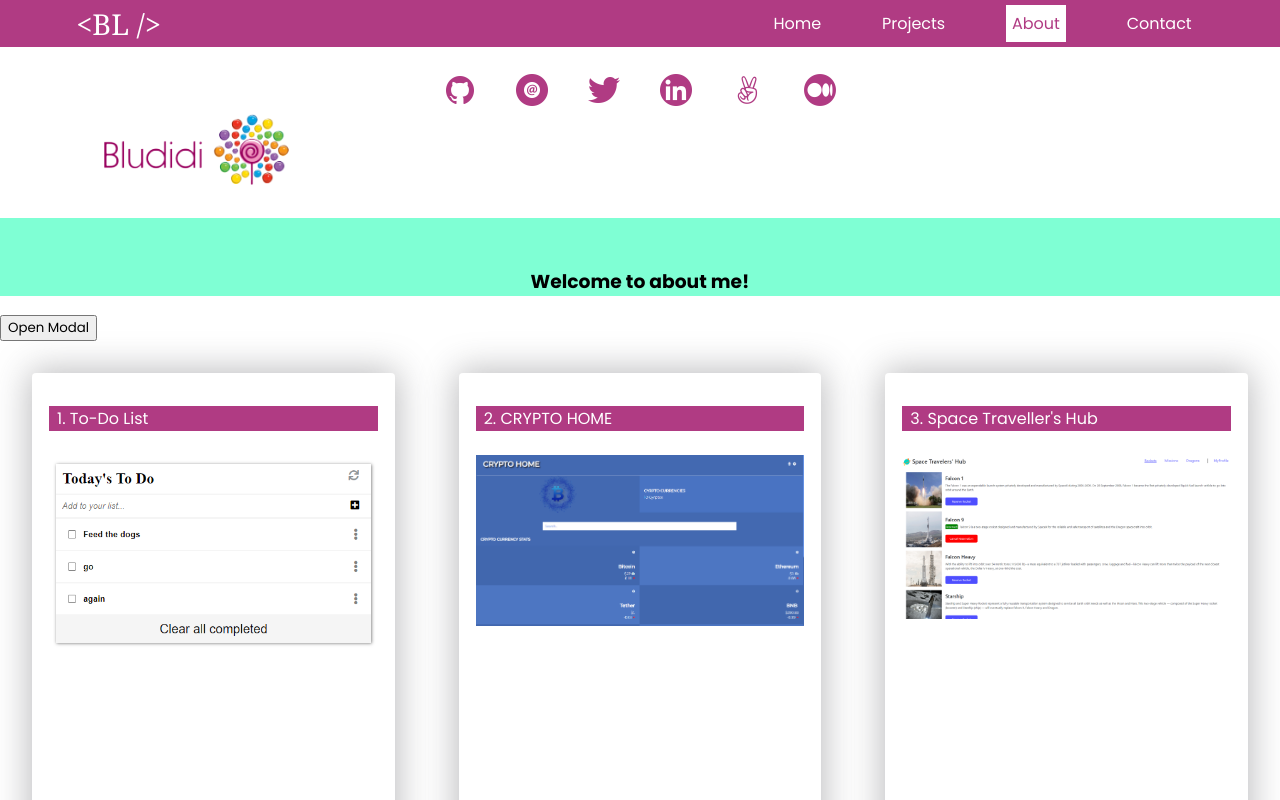
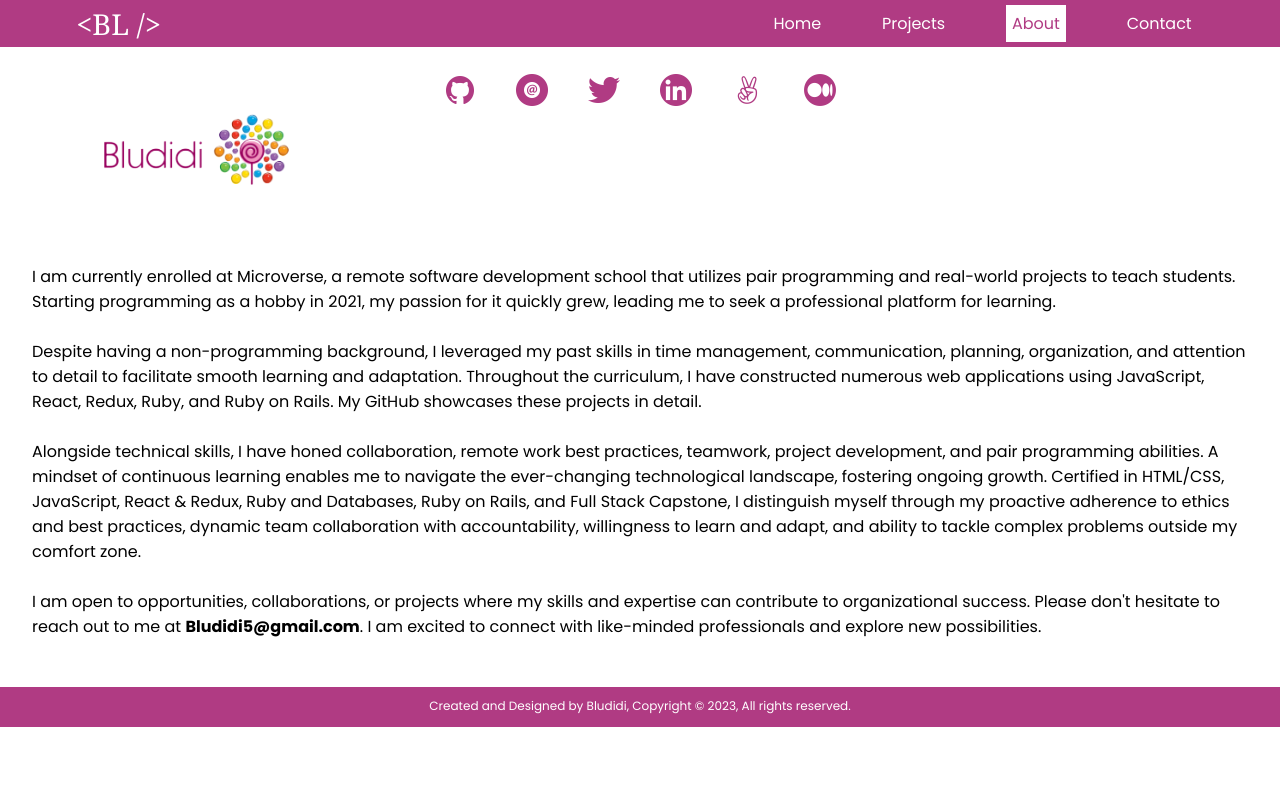
Before and after one commit to Bludidi/bludidi-portfolio, a React (Create React App) app: page /About in a window 1280 px wide. Shown: the top 800 px of the page. Built offline with nearby package versions, Linux system fonts and the light colour scheme; a web font is replaced by a local one.

Commit message:
Add about me data

```diff
--- a/src/App.css
+++ b/src/App.css
@@ -1,3 +1,6 @@
 /* .mid-section {
   background-color: aqua;
 } */
+ .App {
+  height: 100vh;
+ }
--- a/src/App.js
+++ b/src/App.js
@@ -2,6 +2,7 @@
 import React from 'react';
 import { Routes, Route } from 'react-router-dom';
 import Navbar from './components/Navbar';
+import Footer from './components/footer'
 import Home from './components/Home';
 import About from './components/About';
 import Contact from './components/Contact';
@@ -17,6 +18,7 @@ function App() {
         <Route path="About" element={<About />} />
         <Route path="Contact" element={<Contact />} />
       </Routes>
+      <Footer />
     </div>
   );
   }
--- a/src/components/About.js
+++ b/src/components/About.js
@@ -1,6 +1,6 @@
 import React from 'react';
 import Icons from './icons';
-import Modal from './modal';
+// import Modal from './modal';
 import './styles/About.css';
 
 const About = () => (
@@ -8,9 +8,42 @@ const About = () => (
     <Icons />
     <div className="logo-img" />
     <div className="mid-section about">
-      <h3>Welcome to about me!</h3>
+      <p>
+        I am currently enrolled at Microverse, a remote software development
+        school that utilizes pair programming and real-world projects to teach
+        students. Starting programming as a hobby in 2021, my passion for it
+        quickly grew, leading me to seek a professional platform for learning.
+        <br />
+        <br />
+        Despite having a non-programming background, I leveraged my past skills
+        in time management, communication, planning, organization, and attention
+        to detail to facilitate smooth learning and adaptation. Throughout the
+        curriculum, I have constructed numerous web applications using
+        JavaScript, React, Redux, Ruby, and Ruby on Rails. My GitHub showcases
+        these projects in detail.
+        <br />
+        <br />
+        Alongside technical skills, I have honed collaboration, remote work best
+        practices, teamwork, project development, and pair programming
+        abilities. A mindset of continuous learning enables me to navigate the
+        ever-changing technological landscape, fostering ongoing growth.
+        Certified in HTML/CSS, JavaScript, React & Redux, Ruby and Databases,
+        Ruby on Rails, and Full Stack Capstone, I distinguish myself through my
+        proactive adherence to ethics and best practices, dynamic team
+        collaboration with accountability, willingness to learn and adapt, and
+        ability to tackle complex problems outside my comfort zone.
+        <br />
+        <br />
+        I am open to opportunities, collaborations, or projects where my
+        skills and expertise can contribute to organizational success. Please
+        don&apos;t hesitate to reach out to me at&nbsp;
+        <b>
+          Bludidi5@gmail.com
+        </b>
+        . I am excited to connect with like-minded
+        professionals and explore new possibilities.
+      </p>
     </div>
-    <Modal />
   </>
 );
 
--- a/src/components/Contact.js
+++ b/src/components/Contact.js
@@ -1,6 +1,6 @@
 import React from 'react';
 import Icons from './icons';
-import Footer from './footer';
+// import Footer from './footer';
 import './styles/Contact.css';
 
 const Contact = () => (
@@ -56,7 +56,7 @@ const Contact = () => (
         </div>
       </div>
     </div>
-    <Footer />
+    {/* <Footer /> */}
   </>
 );
 
--- a/src/components/Home.js
+++ b/src/components/Home.js
@@ -3,7 +3,7 @@ import '@fortawesome/fontawesome-free/css/all.css';
 import './styles/Home.css';
 import './styles/icons.css';
 import Icons from './icons';
-import Footer from './footer';
+// import Footer from './footer';
 import profilePic from '../images/profile-pic.jpg';
 
 const Home = () => (
@@ -33,7 +33,7 @@ const Home = () => (
         </div>
       </div>
     </div>
-    <Footer />
+    {/* <Footer /> */}
   </>
 );
 
--- a/src/components/Projects.js
+++ b/src/components/Projects.js
@@ -1,5 +1,5 @@
 import React from 'react';
-import Footer from './footer';
+// import Footer from './footer';
 import Icons from './icons';
 import ProjectCards from './myProjects';
 import './styles/Projects.css';
@@ -10,7 +10,7 @@ const Projects = () => (
       <Icons />
       <div className="logo-img" />
       <ProjectCards />
-      <Footer />
+      {/* <Footer /> */}
     </div>
   </>
 );
--- a/src/components/styles/About.css
+++ b/src/components/styles/About.css
@@ -1,5 +1,5 @@
 .about {
-  background-color: aquamarine;
+  padding: 2em;
 }
 
 .logo-img {
```
